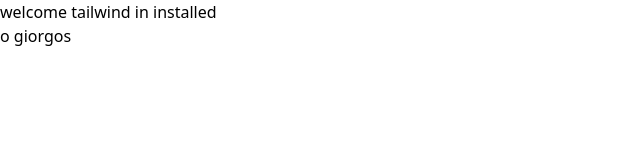
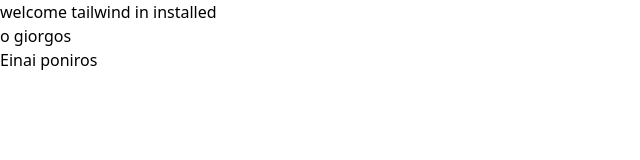
Before and after one commit to georgios-kondylis/PersonalFinanceApp, a React (Vite) app: page / in a window 1280 px wide. Shown: the top 160 px of the page, without its empty margins (0-640 px from the left). Built offline with nearby package versions, Linux system fonts and the light colour scheme.

Commit message:
Added an h2 tag that sais einai poniros

```diff
--- a/src/App.jsx
+++ b/src/App.jsx
@@ -3,6 +3,7 @@
     <div>
       <h1 className="bg-gray-700 py-4 text-center text-white text-[2rem]">welcome tailwind in installed</h1>
       <h2>o giorgos</h2>
+      <h2>Einai poniros</h2>
     </div>
   );
 }
```
